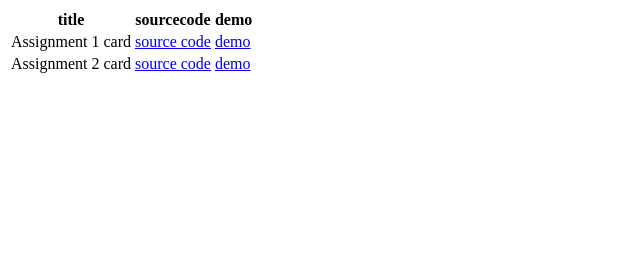
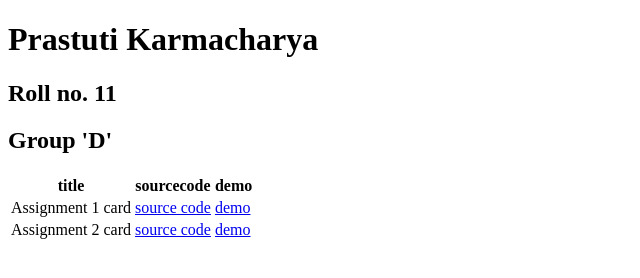
Before and after one commit to prastuti27/leapassignment, a plain HTML site: page index.html in a window 1280 px wide. Shown: the whole page, without its empty margins (0-640 px from the left). Drawn offline with Linux system fonts and the light colour scheme.

Commit message:
commit new

```diff
--- a/index.html
+++ b/index.html
@@ -6,6 +6,9 @@
     <title>Document</title>
   </head>
   <body>
+    <h1>Prastuti Karmacharya</h1>
+    <h2>Roll no. 11</h2>
+    <h2>Group 'D'</h2>
     <table>
       <tr>
         <th>title</th>
```
Also changed, not shown: htmlcss/sass/output.css (added), htmlcss/sass/sass.scss (added), 1 other file.
